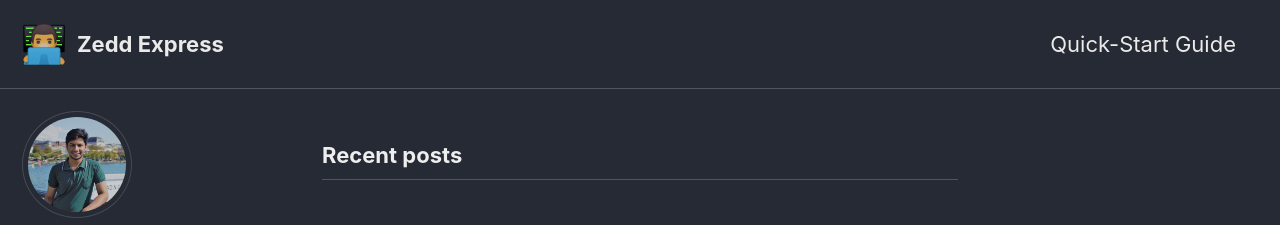
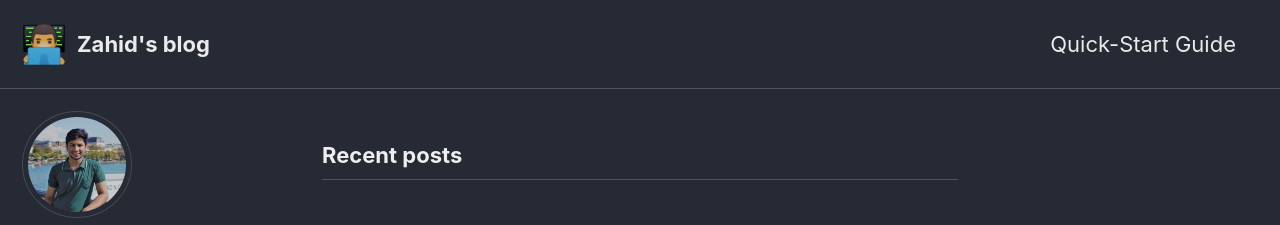
Before and after one commit to Zedd1558/Zedd1558.github.io, a Jekyll site: the page built from index.html, in a window 1280 px wide. Shown: the top 225 px of the page. Built offline with Jekyll 4.4.1, drawn with Linux system fonts in a browser that asks for light colours; cached includes are drawn as plain includes; nearby versions of some CDN libraries; the list of posts is cut into pages by our own code.

Commit message:
changed the name

```diff
--- a/_config.yml
+++ b/_config.yml
@@ -16,7 +16,7 @@
 
 # Site Settings
 locale                   : "en-US"
-title                    : "Zedd Express"
+title                    : "Zahid's blog"
 title_separator          : "-"
 subtitle                 : # site tagline that appears below site title in masthead
 name                     : "Zahidul Islam"
@@ -26,7 +26,7 @@
 repository               : "Zedd1558/Zedd1558.github.io" # GitHub username/repo-name e.g. "mmistakes/minimal-mistakes"
 teaser                   : # path of fallback teaser image, e.g. "/assets/images/500x300.png"
 logo                     : "/assets/images/logo.jpg" # path of logo image to display in the masthead, e.g. "/assets/images/88x88.png"
-masthead_title           : " Zedd Express" # overrides the website title displayed in the masthead, use " " for no title
+masthead_title           : " Zahid's blog" # overrides the website title displayed in the masthead, use " " for no title
 # breadcrumbs            : false # true, false (default)
 words_per_minute         : 200
 comments:
```
